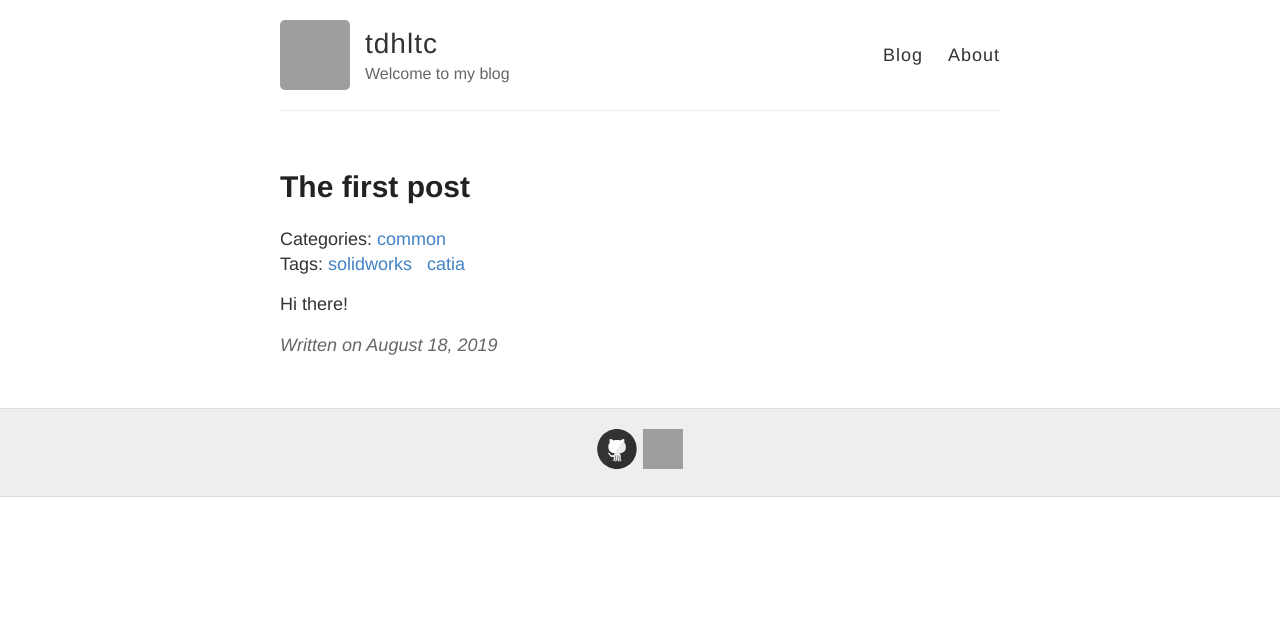
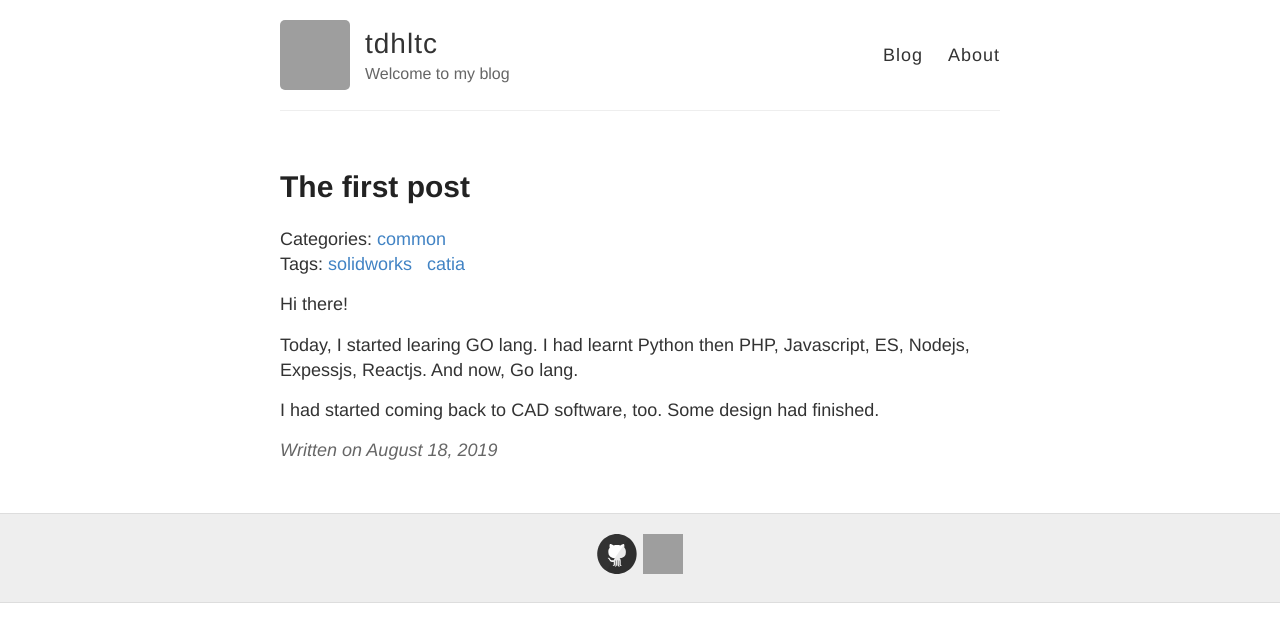
Before and after one commit to tdhltc/tdhltc.github.io, a Jekyll site: the page built from _posts/2019-8-18-first-post.md, in a window 1280 px wide. Shown: the top 642 px of the page. Built offline with Jekyll 4.4.1, drawn with Linux system fonts in a browser that asks for light colours; grey boxes are pictures that could not be loaded.

Commit message:
add content to first post

```diff
--- a/_posts/2019-8-18-first-post.md
+++ b/_posts/2019-8-18-first-post.md
@@ -6,3 +6,9 @@
 ---
 
 Hi there!
+
+Today, I started learing GO lang.
+I had learnt Python then PHP, Javascript, ES, Nodejs, Expessjs, Reactjs. And now, Go lang.
+
+I had started coming back to CAD software, too.
+Some design had finished.
```
Also changed, not shown: _sass/_svg-icons.scss (+1 -1 lines).
